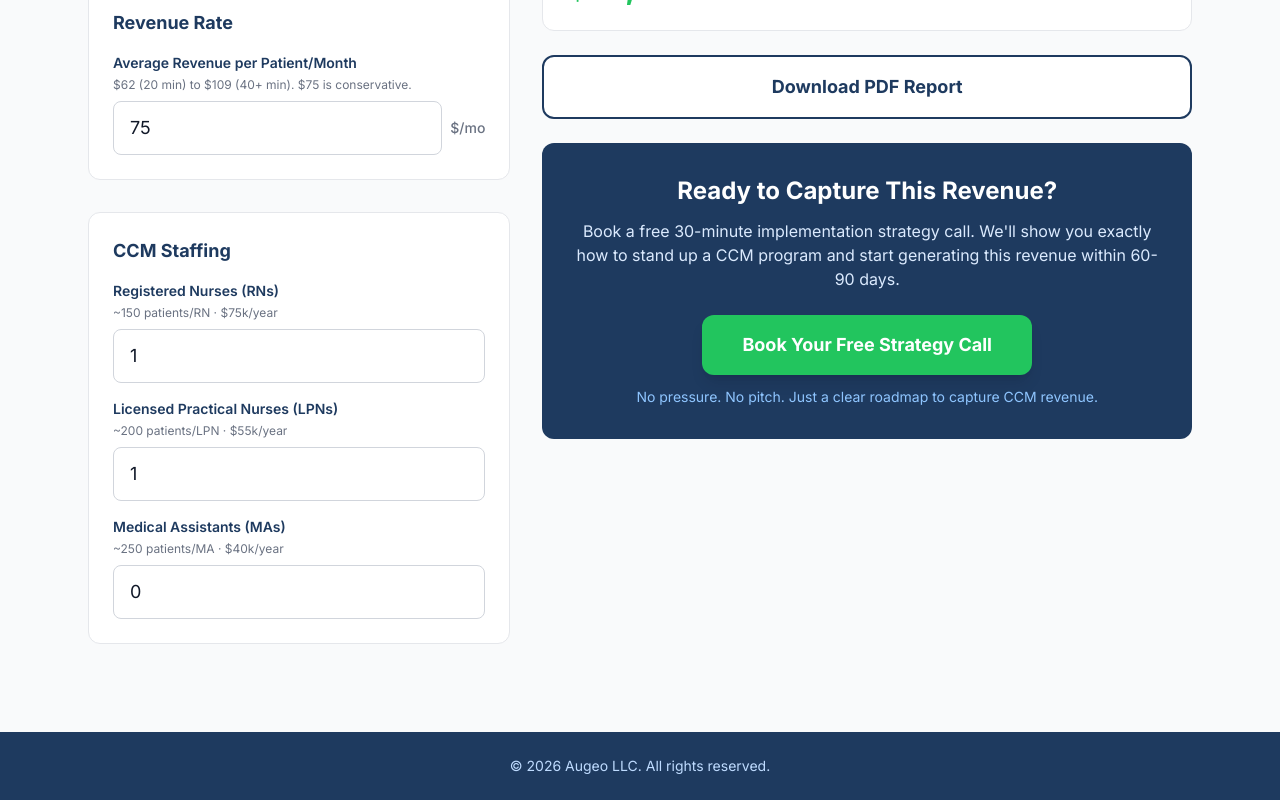
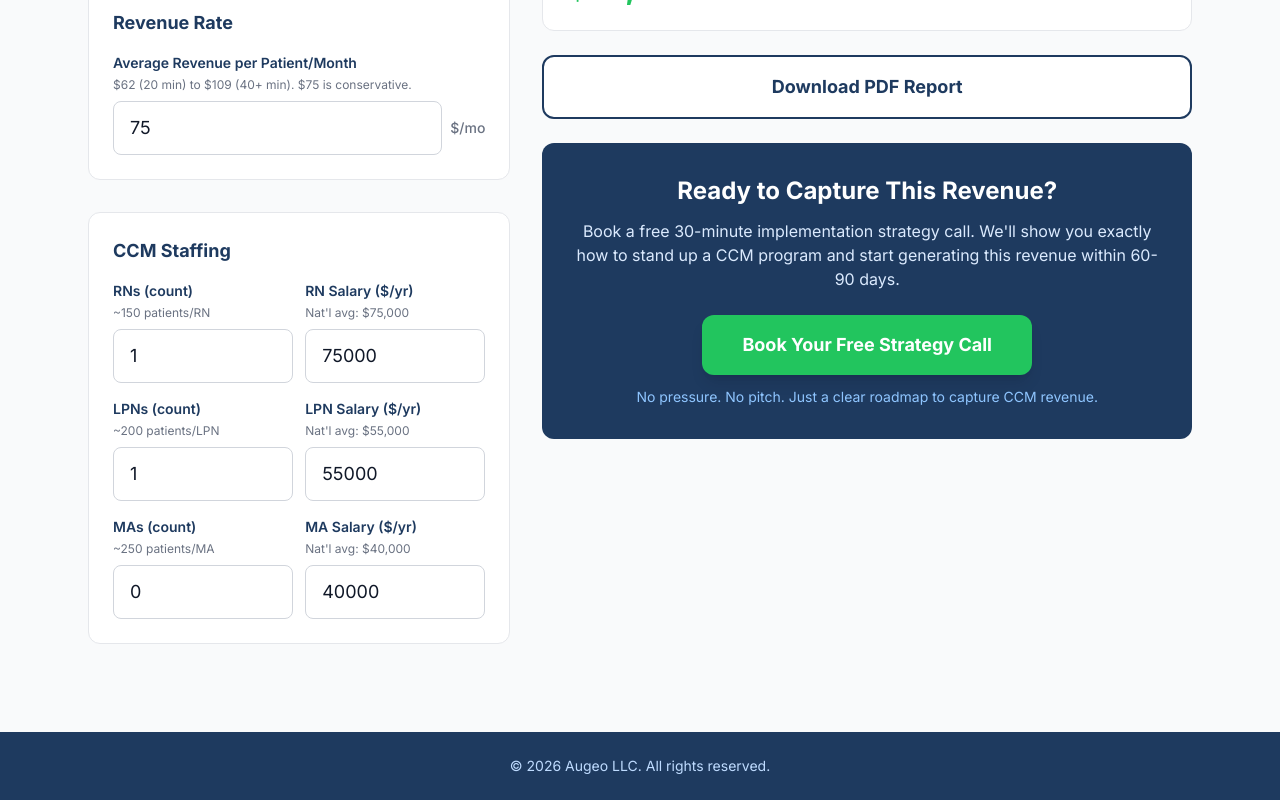
Before and after one commit to Agent-Artemis/ccm-revenue-calculator, a Next.js app: page /calculator in a window 1280 px wide. Shown: the part 1178-1978 px from the top of the page. Built offline with nearby package versions, Linux system fonts and the light colour scheme.

Commit message:
Add editable labor costs to both calculators

```diff
--- a/src/app/calculator/page.tsx
+++ b/src/app/calculator/page.tsx
@@ -15,6 +15,9 @@ interface Inputs {
   numRNs: number;
   numLPNs: number;
   numMAs: number;
+  rnCost: number;
+  lpnCost: number;
+  maCost: number;
 }
 
 const defaultInputs: Inputs = {
@@ -29,11 +32,10 @@ const defaultInputs: Inputs = {
   numRNs: 1,
   numLPNs: 1,
   numMAs: 0,
+  rnCost: 75000,
+  lpnCost: 55000,
+  maCost: 40000,
 };
-
-const RN_COST = 75000;
-const LPN_COST = 55000;
-const MA_COST = 40000;
 const PATIENTS_PER_RN = 150;
 const PATIENTS_PER_LPN = 200;
 const PATIENTS_PER_MA = 250;
@@ -173,9 +175,9 @@ export default function CalculatorPage() {
         : annualRevenue;
 
     const totalStaffCost =
-      inputs.numRNs * RN_COST +
-      inputs.numLPNs * LPN_COST +
-      inputs.numMAs * MA_COST;
+      inputs.numRNs * inputs.rnCost +
+      inputs.numLPNs * inputs.lpnCost +
+      inputs.numMAs * inputs.maCost;
 
     const netProfit = annualRevenue - totalStaffCost;
     const roiPct =
@@ -240,6 +242,7 @@ export default function CalculatorPage() {
       `Patients with 2+ Chronic Conditions: ${inputs.chronicPct}%`,
       `Enrollment Rate: ${inputs.enrollmentRate}%`,
       `Revenue per Patient/Month: $${inputs.revenuePerPatient}`,
+      `Staffing: ${inputs.numRNs} RN ($${(inputs.rnCost/1000).toFixed(0)}k), ${inputs.numLPNs} LPN ($${(inputs.lpnCost/1000).toFixed(0)}k), ${inputs.numMAs} MA ($${(inputs.maCost/1000).toFixed(0)}k)`,
       `Providers: ${inputs.numProviders}`,
       `Payer Mix: Medicare ${inputs.medicarePct}% / Medicaid ${inputs.medicaidPct}% / Commercial ${inputs.commercialPct}%`,
     ].forEach((line, i) => doc.text(line, 20, 80 + i * 7));
@@ -400,24 +403,51 @@ export default function CalculatorPage() {
                 CCM Staffing
               </h2>
               <div className="space-y-4">
+                <div className="grid grid-cols-2 gap-3">
                   <InputField
-                  label="Registered Nurses (RNs)"
+                    label="RNs (count)"
                     value={inputs.numRNs}
                     onChange={(v) => update("numRNs", v)}
-                  helpText={`~${PATIENTS_PER_RN} patients/RN · $${(RN_COST / 1000).toFixed(0)}k/year`}
+                    helpText={`~${PATIENTS_PER_RN} patients/RN`}
                   />
                   <InputField
-                  label="Licensed Practical Nurses (LPNs)"
+                    label="RN Salary ($/yr)"
+                    value={inputs.rnCost}
+                    onChange={(v) => update("rnCost", v)}
+                    helpText="Nat'l avg: $75,000"
+                    step={1000}
+                  />
+                </div>
+                <div className="grid grid-cols-2 gap-3">
+                  <InputField
+                    label="LPNs (count)"
                     value={inputs.numLPNs}
                     onChange={(v) => update("numLPNs", v)}
-                  helpText={`~${PATIENTS_PER_LPN} patients/LPN · $${(LPN_COST / 1000).toFixed(0)}k/year`}
+                    helpText={`~${PATIENTS_PER_LPN} patients/LPN`}
                   />
                   <InputField
-                  label="Medical Assistants (MAs)"
+                    label="LPN Salary ($/yr)"
+                    value={inputs.lpnCost}
+                    onChange={(v) => update("lpnCost", v)}
+                    helpText="Nat'l avg: $55,000"
+                    step={1000}
+                  />
+                </div>
+                <div className="grid grid-cols-2 gap-3">
+                  <InputField
+                    label="MAs (count)"
                     value={inputs.numMAs}
                     onChange={(v) => update("numMAs", v)}
-                  helpText={`~${PATIENTS_PER_MA} patients/MA · $${(MA_COST / 1000).toFixed(0)}k/year`}
+                    helpText={`~${PATIENTS_PER_MA} patients/MA`}
                   />
+                  <InputField
+                    label="MA Salary ($/yr)"
+                    value={inputs.maCost}
+                    onChange={(v) => update("maCost", v)}
+                    helpText="Nat'l avg: $40,000"
+                    step={1000}
+                  />
+                </div>
               </div>
             </div>
           </div>
--- a/src/app/rpm-calculator/page.tsx
+++ b/src/app/rpm-calculator/page.tsx
@@ -16,6 +16,9 @@ interface Inputs {
   numRNs: number;
   numLPNs: number;
   numMAs: number;
+  rnCost: number;
+  lpnCost: number;
+  maCost: number;
 }
 
 const defaultInputs: Inputs = {
@@ -31,11 +34,10 @@ const defaultInputs: Inputs = {
   numRNs: 1,
   numLPNs: 1,
   numMAs: 0,
+  rnCost: 75000,
+  lpnCost: 55000,
+  maCost: 40000,
 };
-
-const RN_COST = 75000;
-const LPN_COST = 55000;
-const MA_COST = 40000;
 const PATIENTS_PER_RN = 200;
 const PATIENTS_PER_LPN = 250;
 const PATIENTS_PER_MA = 300;
@@ -176,9 +178,9 @@ export default function RPMCalculatorPage() {
     const annualDeviceCost = monthlyDeviceCost * 12;
 
     const totalStaffCost =
-      inputs.numRNs * RN_COST +
-      inputs.numLPNs * LPN_COST +
-      inputs.numMAs * MA_COST;
+      inputs.numRNs * inputs.rnCost +
+      inputs.numLPNs * inputs.lpnCost +
+      inputs.numMAs * inputs.maCost;
 
     const totalAnnualCost = annualDeviceCost + totalStaffCost;
     const netProfit = annualRevenue - totalAnnualCost;
@@ -250,6 +252,7 @@ export default function RPMCalculatorPage() {
       `Enrollment Rate: ${inputs.enrollmentRate}%`,
       `Revenue per Patient/Month: $${inputs.revenuePerPatient}`,
       `Device Cost per Patient/Month: $${inputs.deviceCostPerPatient}`,
+      `Staffing: ${inputs.numRNs} RN ($${(inputs.rnCost/1000).toFixed(0)}k), ${inputs.numLPNs} LPN ($${(inputs.lpnCost/1000).toFixed(0)}k), ${inputs.numMAs} MA ($${(inputs.maCost/1000).toFixed(0)}k)`,
       `Providers: ${inputs.numProviders}`,
       `Payer Mix: Medicare ${inputs.medicarePct}% / Medicaid ${inputs.medicaidPct}% / Commercial ${inputs.commercialPct}%`,
     ].forEach((line, i) => doc.text(line, 20, 80 + i * 7));
@@ -421,24 +424,51 @@ export default function RPMCalculatorPage() {
                 RPM Staffing
               </h2>
               <div className="space-y-4">
+                <div className="grid grid-cols-2 gap-3">
                   <InputField
-                  label="Registered Nurses (RNs)"
+                    label="RNs (count)"
                     value={inputs.numRNs}
                     onChange={(v) => update("numRNs", v)}
-                  helpText={`~${PATIENTS_PER_RN} patients/RN · $${(RN_COST / 1000).toFixed(0)}k/year`}
+                    helpText={`~${PATIENTS_PER_RN} patients/RN`}
                   />
                   <InputField
-                  label="Licensed Practical Nurses (LPNs)"
+                    label="RN Salary ($/yr)"
+                    value={inputs.rnCost}
+                    onChange={(v) => update("rnCost", v)}
+                    helpText="Nat'l avg: $75,000"
+                    step={1000}
+                  />
+                </div>
+                <div className="grid grid-cols-2 gap-3">
+                  <InputField
+                    label="LPNs (count)"
                     value={inputs.numLPNs}
                     onChange={(v) => update("numLPNs", v)}
-                  helpText={`~${PATIENTS_PER_LPN} patients/LPN · $${(LPN_COST / 1000).toFixed(0)}k/year`}
+                    helpText={`~${PATIENTS_PER_LPN} patients/LPN`}
                   />
                   <InputField
-                  label="Medical Assistants (MAs)"
+                    label="LPN Salary ($/yr)"
+                    value={inputs.lpnCost}
+                    onChange={(v) => update("lpnCost", v)}
+                    helpText="Nat'l avg: $55,000"
+                    step={1000}
+                  />
+                </div>
+                <div className="grid grid-cols-2 gap-3">
+                  <InputField
+                    label="MAs (count)"
                     value={inputs.numMAs}
                     onChange={(v) => update("numMAs", v)}
-                  helpText={`~${PATIENTS_PER_MA} patients/MA · $${(MA_COST / 1000).toFixed(0)}k/year`}
+                    helpText={`~${PATIENTS_PER_MA} patients/MA`}
                   />
+                  <InputField
+                    label="MA Salary ($/yr)"
+                    value={inputs.maCost}
+                    onChange={(v) => update("maCost", v)}
+                    helpText="Nat'l avg: $40,000"
+                    step={1000}
+                  />
+                </div>
               </div>
             </div>
           </div>
```
Lines whose indentation alone changed are shown as unchanged.
